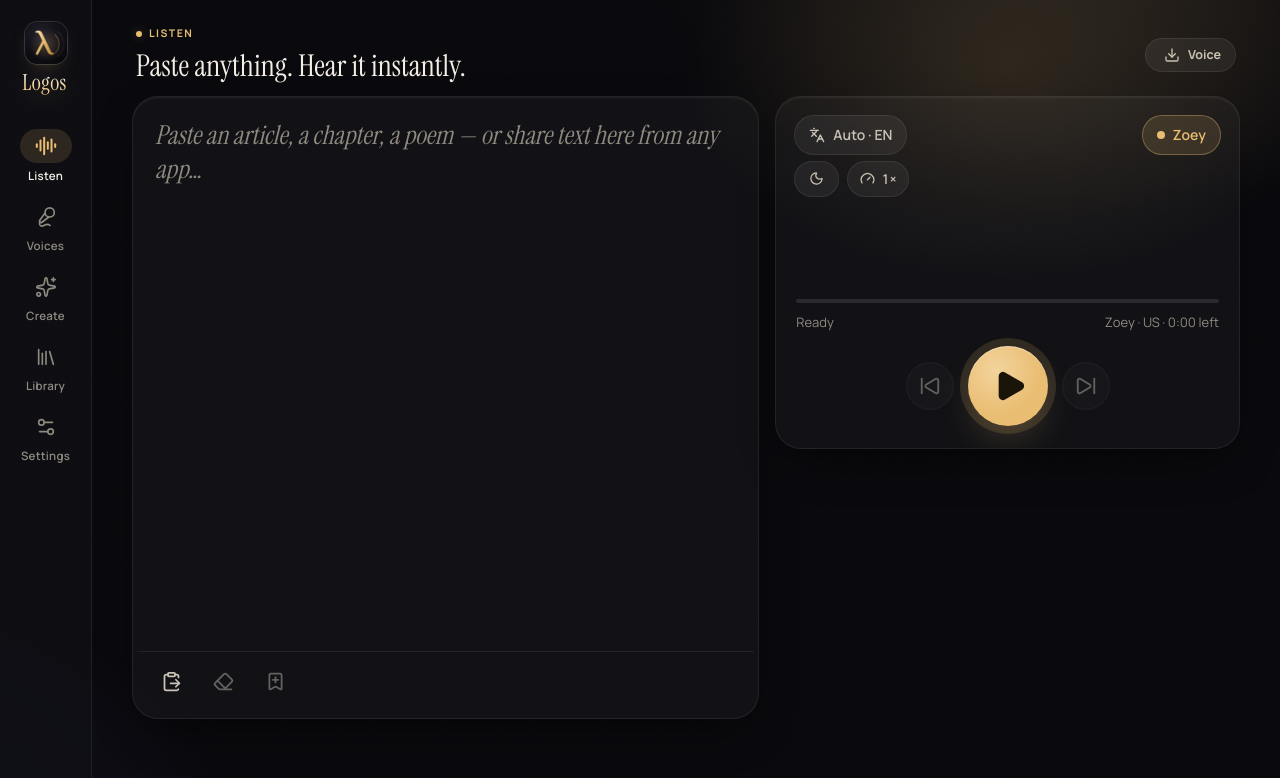
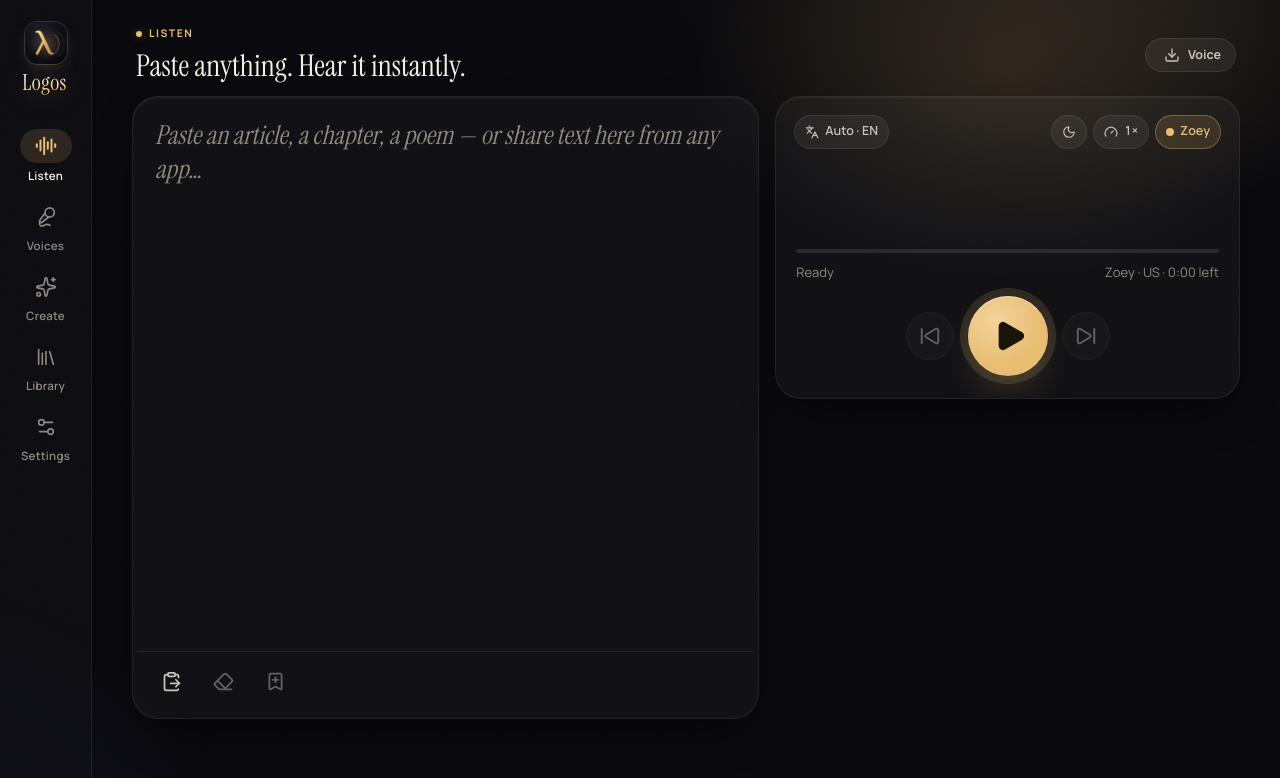
Before and after one commit to Oscarvelz/Logos, a React (Vite) app: page / in a window 1280 px wide. Shown: the top 778 px of the page. Built offline with nearby package versions, Linux system fonts and the light colour scheme.

Commit message:
Logos 1.4.59 source: one row again, compact player chips (Oscar's correction to 1.4.58)

```diff
--- a/package.json
+++ b/package.json
@@ -1,7 +1,7 @@
 {
   "name": "logos",
   "private": true,
-  "version": "1.4.58",
+  "version": "1.4.59",
   "description": "Logos — a fast, private, phone-first text-to-speech PWA with PocketTTS voices. Based on BetterTTS by SysAdminDoc (MIT).",
   "type": "module",
   "scripts": {
--- a/src/pages/ListenPage.tsx
+++ b/src/pages/ListenPage.tsx
@@ -152,21 +152,20 @@ export function ListenPage() {
 
         <div className="listen-side">
         <div className="card player-card">
-          {/* 1.4.58: two rows, nothing truncated — identity (language, voice) on
-              top at full size; playback (sleep, speed) below, a touch smaller.
-              Four chips in one row starved each other into ellipses. */}
+          {/* 1.4.59: back to one row (Oscar: two rows grew the player and shrank
+              the text window) — the four chips fit by being smaller, not taller. */}
           <div className="player-top">
             <button className={`chip lang-chip ${st.langMode === 'auto' ? '' : 'accent'}`} onClick={cycleLang} aria-label="Language">
               <Languages size={16} />
               <span className="chip-txt">{st.langMode === 'auto' ? <>Auto · {mixed ? 'EN + ES' : detected.lang.toUpperCase()}</> : LANG_LABEL[st.langMode]}</span>
             </button>
-            <button className="chip accent voice-chip" onClick={() => setVoiceOpen(true)} aria-label="Voice">
-              <span className="dot" /><span className="chip-txt">{currentVoice?.name ?? ''}</span>
-            </button>
-          </div>
-          <div className="player-sub">
-            <button className={`chip ${s.sleepLeft != null ? 'accent' : ''}`} onClick={() => setSleepOpen(true)} aria-label="Sleep timer"><Moon size={15} />{s.sleepLeft != null ? formatDuration(s.sleepLeft) : null}</button>
-            <button className="chip speed-chip" onClick={() => setSpeedOpen(true)} aria-label={`Playback speed ${fmtSpeed(st.listenSpeed)}`}><Gauge size={15} />{fmtSpeed(st.listenSpeed)}</button>
+            <div className="player-top-r">
+              <button className={`chip ${s.sleepLeft != null ? 'accent' : ''}`} onClick={() => setSleepOpen(true)} aria-label="Sleep timer"><Moon size={15} />{s.sleepLeft != null ? formatDuration(s.sleepLeft) : null}</button>
+              <button className="chip speed-chip" onClick={() => setSpeedOpen(true)} aria-label={`Playback speed ${fmtSpeed(st.listenSpeed)}`}><Gauge size={15} />{fmtSpeed(st.listenSpeed)}</button>
+              <button className="chip accent voice-chip" onClick={() => setVoiceOpen(true)} aria-label="Voice">
+                <span className="dot" /><span className="chip-txt">{currentVoice?.name ?? ''}</span>
+              </button>
+            </div>
           </div>
 
           <Visualizer />
--- a/src/pages/SettingsPage.tsx
+++ b/src/pages/SettingsPage.tsx
@@ -9,7 +9,7 @@ import { Range, Seg, Switch, toast } from '../components/ui.tsx'
 import { endSession } from '../player/listen.ts'
 import { pronEntries, savePronEntries, type PronEntry } from '../lib/pronounce.ts'
 
-const VERSION = '1.4.58'
+const VERSION = '1.4.59'
 
 /** Running inside the Logos Android app (its WebView has no browser voices, and its storage is the app's own). */
 const IN_APP = /LogosAndroid/.test(navigator.userAgent)
--- a/src/styles.css
+++ b/src/styles.css
@@ -338,15 +338,18 @@ input[type='range']::-moz-range-thumb { width: 22px; height: 22px; border-radius
 .player-progress > i { position: absolute; inset: 0 auto 0 0; background: linear-gradient(90deg, var(--accent), var(--accent-2)); border-radius: 99px; transition: width .3s linear; }
 .player-progress > b { position: absolute; inset: 0 auto 0 0; background: var(--surface-3); }
 .transport { position: relative; display: grid; grid-template-columns: minmax(0, 1fr) auto auto auto minmax(0, 1fr); align-items: center; gap: 14px; margin: 14px 0 6px; }
-.player-top { position: relative; display: flex; align-items: center; justify-content: space-between; gap: 8px; margin-bottom: 6px; min-width: 0; }
-.player-sub { display: flex; align-items: center; gap: 8px; margin: 2px 0 8px; }
-.player-sub .chip { height: 36px; font-size: 13.5px; }
+.player-top { position: relative; display: flex; align-items: center; justify-content: space-between; gap: 6px; margin-bottom: 6px; min-width: 0; }
+.player-top-r { display: flex; align-items: center; gap: 6px; min-width: 0; flex: 0 1 auto; }
+/* 1.4.59: the player's chips are compact — smaller pills, smaller type — so all
+   four share one row with their text whole, and the player keeps its height. */
+.player-top .chip { height: 34px; padding: 0 10px; font-size: 12.5px; gap: 6px; }
+.player-top .chip svg { width: 14px; height: 14px; }
 .player-top .chip { min-width: 0; }
 .player-top .chip svg, .player-top .chip .dot { flex: none; }
 .player-top .chip-txt { overflow: hidden; text-overflow: ellipsis; min-width: 0; }
 .lang-chip { flex: 0 1 auto; }
 .speed-chip { flex: none; padding: 0 12px; gap: 6px; font-variant-numeric: tabular-nums; }
-.voice-chip { flex: 0 1 auto; max-width: 210px; }
+.voice-chip { flex: 0 1 auto; max-width: 170px; }
 .transport .t-left { justify-self: start; }
 .transport .t-right { justify-self: end; }
 @media (max-width: 839px) {
```
Also changed, not shown: 1 other file (tests, documents, lock files or other folders).
